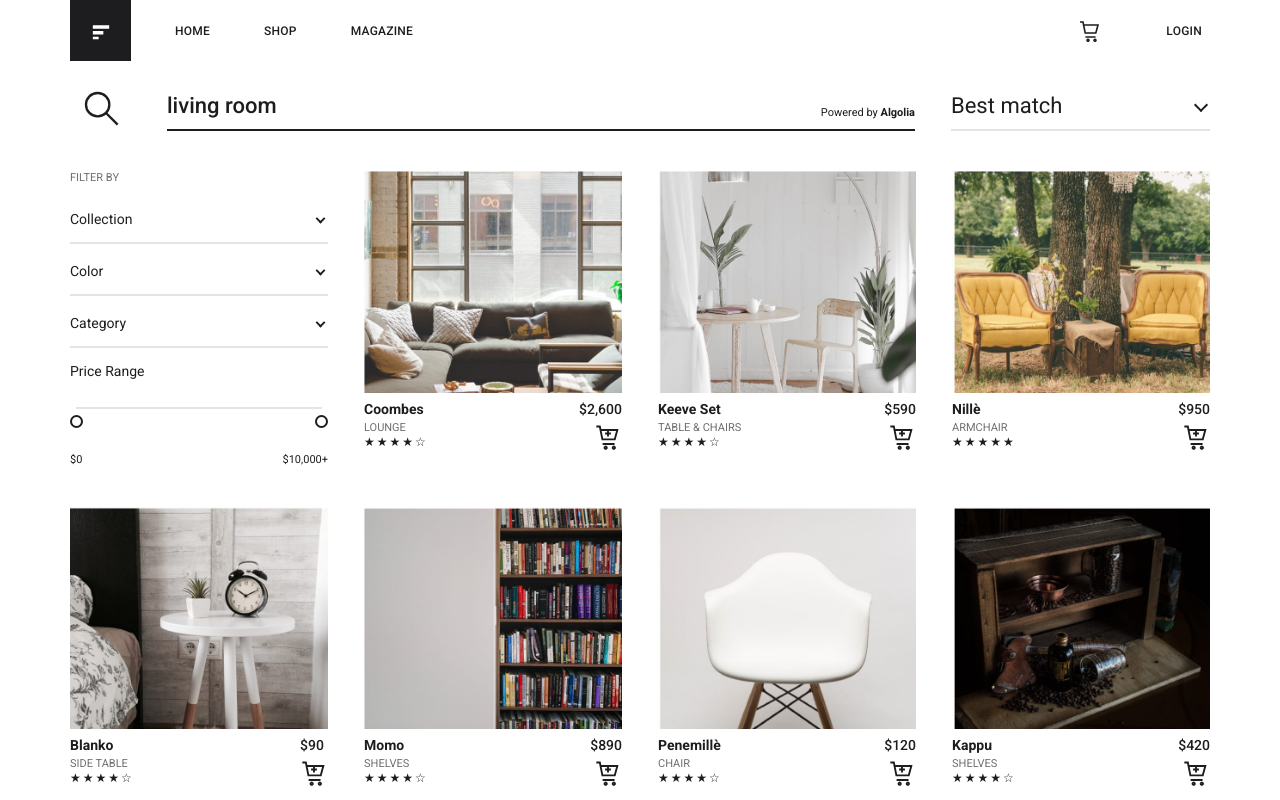
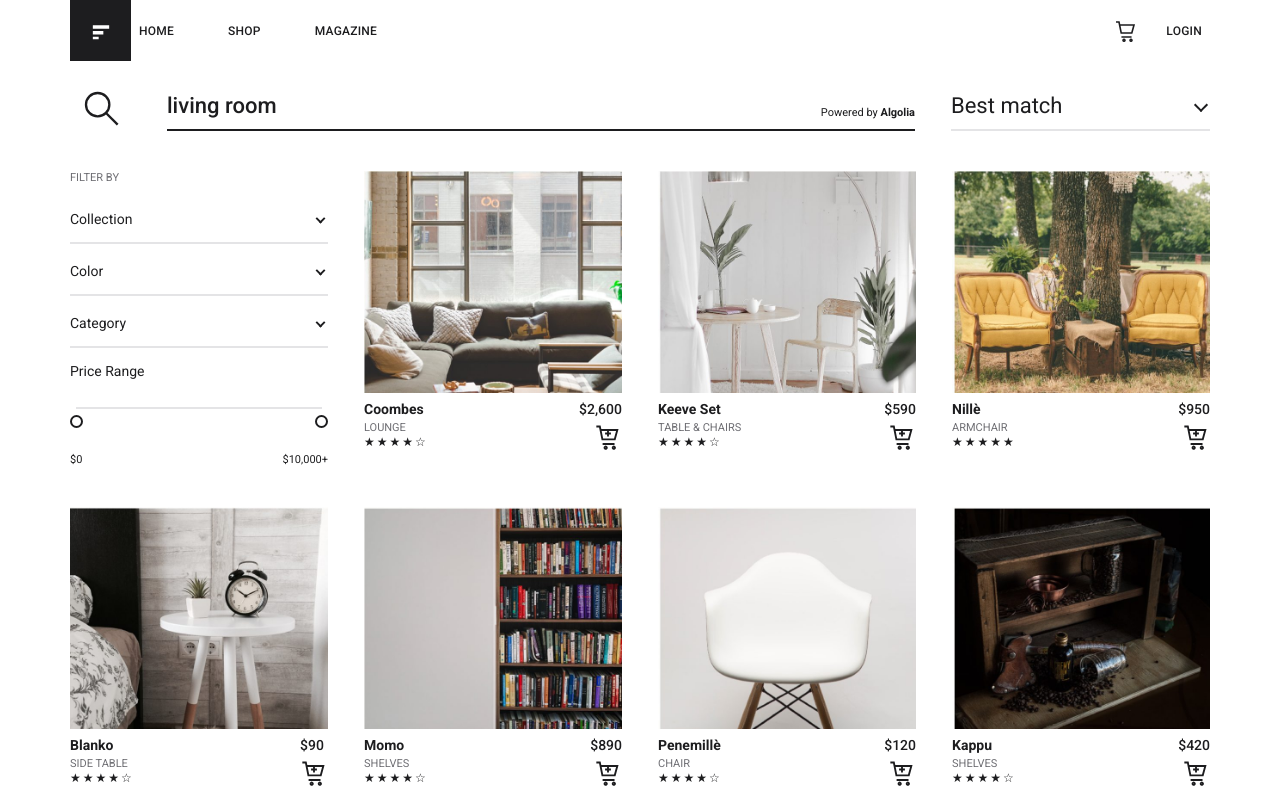
Before and after one commit to Leboueelie/integration, a plain HTML site: page index.html in a window 1280 px wide. Shown: the top 800 px of the page. Drawn offline with Linux system fonts and the light colour scheme; a web font is replaced by a local one.

Commit message:
style: remove gap between logo and navigation in header

```diff
--- a/assets/css/style.css
+++ b/assets/css/style.css
@@ -30,7 +30,7 @@ button, input, select { font: inherit; color: inherit; }
 
 /* ---------- Header ---------- */
 .top, main { max-width: 1190px; margin: 0 auto; padding: 0 25px; }
-.top { display: flex; align-items: center; gap: 36px; }
+.top { display: flex; align-items: center; gap: 0; }
 .logo { width: 61px; height: 61px; background: var(--ink); display: grid; place-items: center; }
 .logo svg { width: 28px; height: 28px; }
 .main-nav ul { display: flex; gap: 38px; }
```
